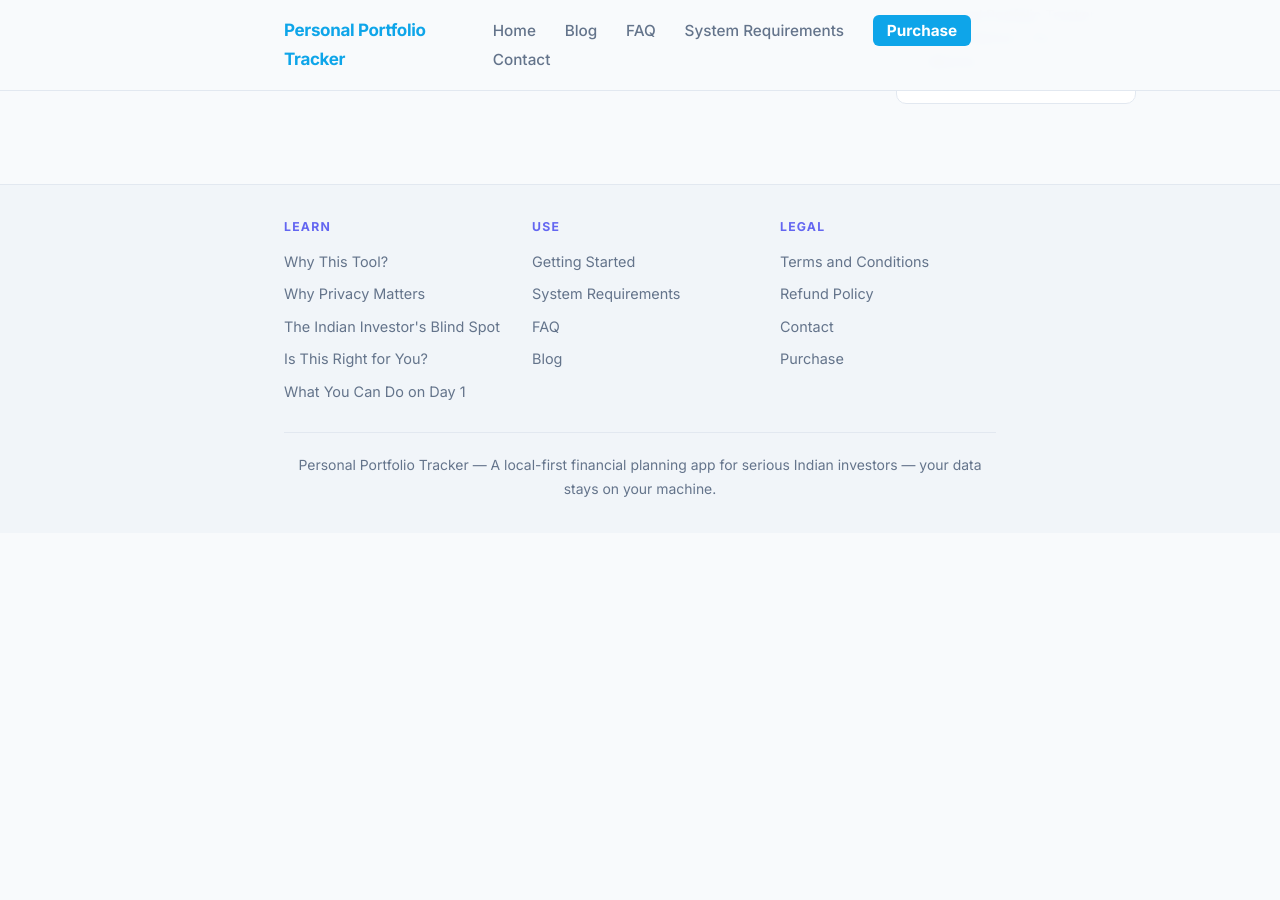
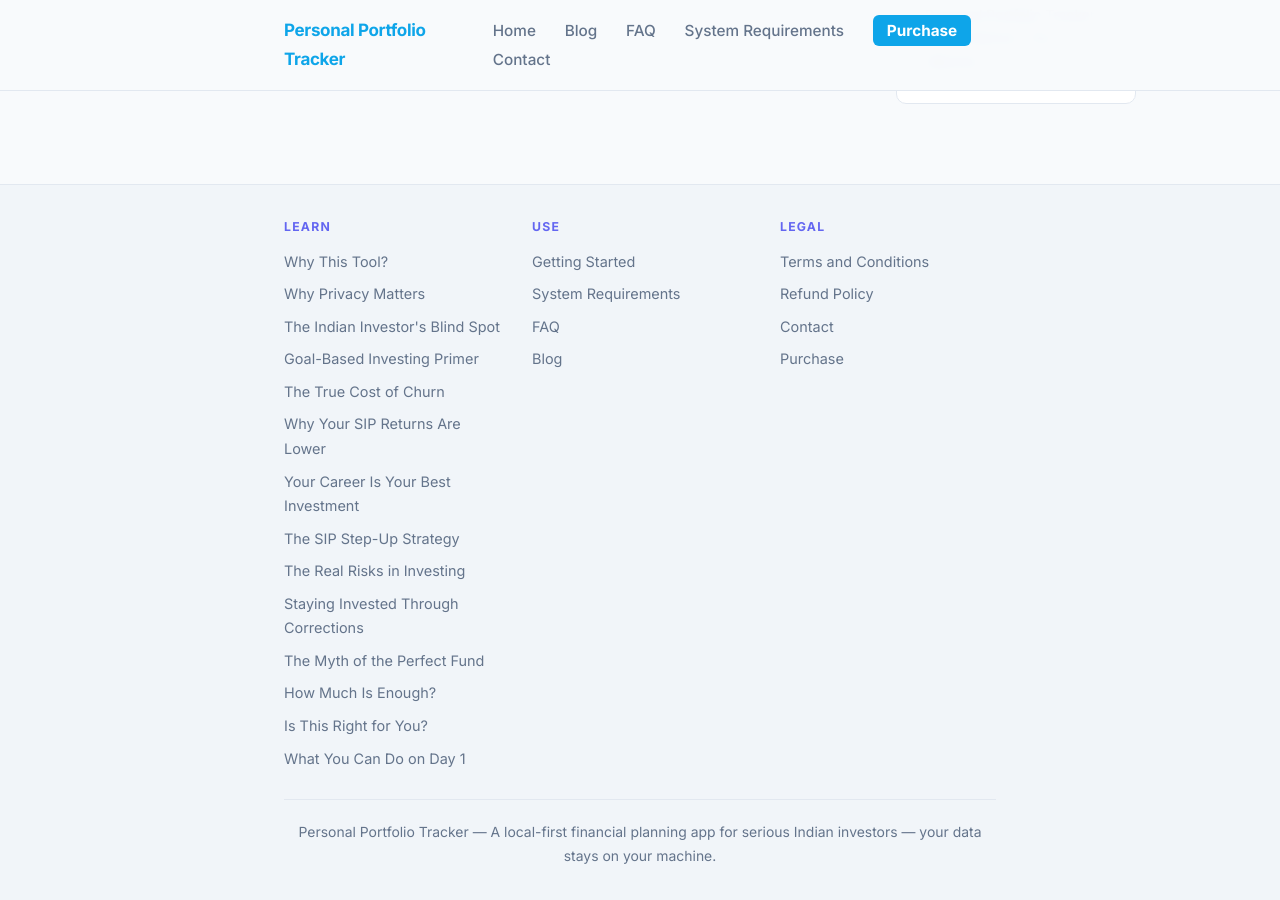
Before and after one commit to srikrishna2024/portfolio-tracker-blog, a Jekyll site: the page built from index.html, in a window 1280 px wide and 900 px high, scrolled down 3759 px. Built offline with Jekyll 4.4.1, drawn with Linux system fonts in a browser that asks for light colours; before the commit the page ends 4292 px from its top, so only the background shows below that.

Commit message:
sync wide.html footer Learn section with all 14 pages

```diff
--- a/_layouts/wide.html
+++ b/_layouts/wide.html
@@ -37,6 +37,15 @@
           <a href="{{ '/why-this-tool/' | relative_url }}">Why This Tool?</a>
           <a href="{{ '/why-privacy/' | relative_url }}">Why Privacy Matters</a>
           <a href="{{ '/blind-spot/' | relative_url }}">The Indian Investor's Blind Spot</a>
+          <a href="{{ '/goal-based-investing/' | relative_url }}">Goal-Based Investing Primer</a>
+          <a href="{{ '/cost-of-churn/' | relative_url }}">The True Cost of Churn</a>
+          <a href="{{ '/sip-returns-gap/' | relative_url }}">Why Your SIP Returns Are Lower</a>
+          <a href="{{ '/career-is-your-best-investment/' | relative_url }}">Your Career Is Your Best Investment</a>
+          <a href="{{ '/sip-step-up/' | relative_url }}">The SIP Step-Up Strategy</a>
+          <a href="{{ '/real-risks/' | relative_url }}">The Real Risks in Investing</a>
+          <a href="{{ '/staying-invested/' | relative_url }}">Staying Invested Through Corrections</a>
+          <a href="{{ '/myth-of-perfect-fund/' | relative_url }}">The Myth of the Perfect Fund</a>
+          <a href="{{ '/how-much-is-enough/' | relative_url }}">How Much Is Enough?</a>
           <a href="{{ '/is-this-right-for-you/' | relative_url }}">Is This Right for You?</a>
           <a href="{{ '/day-one/' | relative_url }}">What You Can Do on Day 1</a>
         </div>
```
